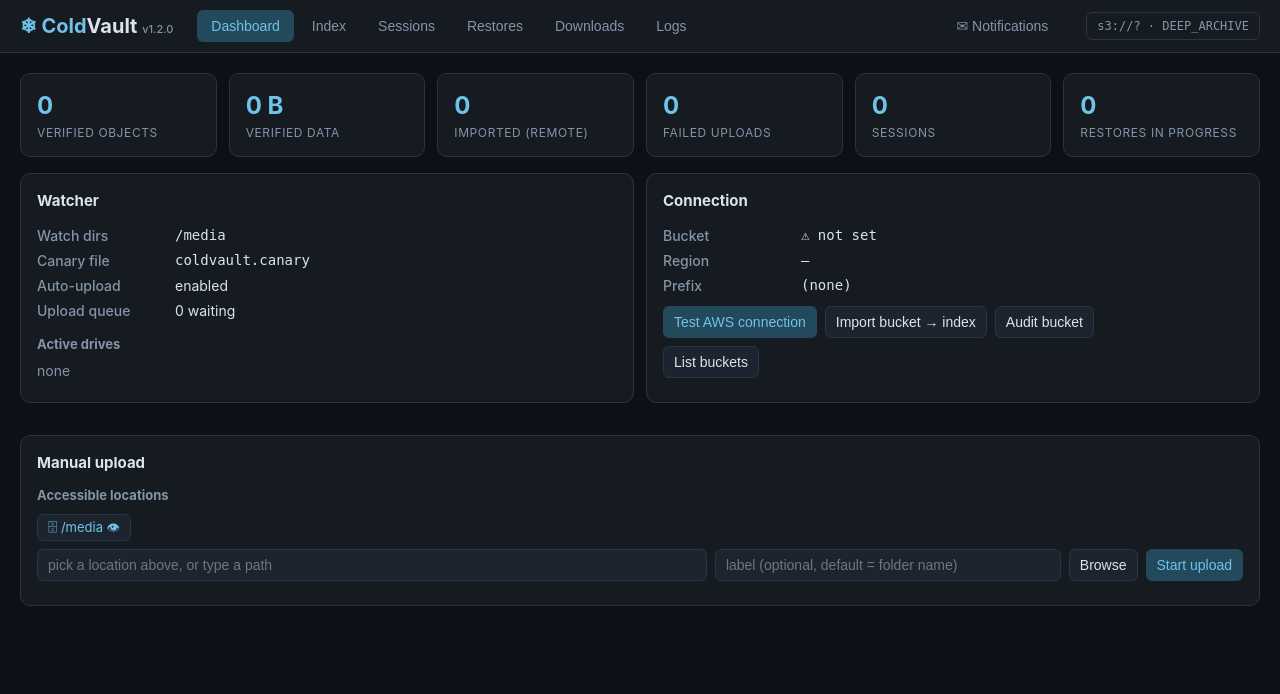
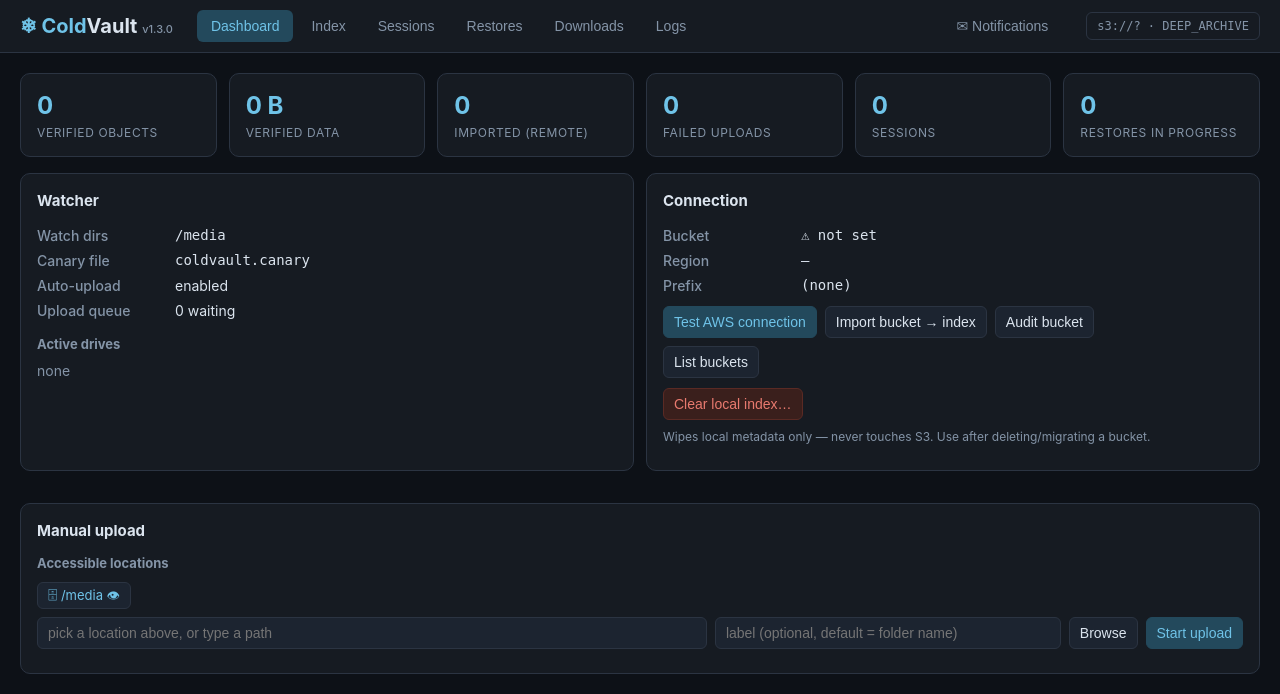
Before and after one commit to tadekus/coldvault, a Flask app: page / in a window 1280 px wide. Shown: the top 694 px of the page. Run offline with Flask 3, Linux system fonts and the light colour scheme; data that the repository does not hold is empty; parts of the project's set-up code (start-up, migrations or seed data) failed here and were passed over.

Commit message:
v1.3.0: clear local index per-bucket or entirely (for bucket migration)
Add /api/index/clear + dashboard 'Clear local index' button to wipe
index metadata for one bucket or the whole database, guarded by a typed
confirmation (bucket name or ALL). Local metadata only — never touches
S3; the active-bucket setting is preserved. Useful when deleting/adding
buckets.

Co-Authored-By: Claude Fable 5 <noreply@anthropic.com>

```diff
--- a/app/db.py
+++ b/app/db.py
@@ -463,6 +463,25 @@ def restored_objects():
         ORDER BY r.bucket, r.key""")
 
 
+# ---- maintenance ----
+
+def clear_index(bucket):
+    """Delete local index metadata. bucket=None/'*' wipes everything (files,
+    sessions, restores, downloads); a name wipes just that bucket. Never touches
+    S3 — only the local database. Settings and the event log are preserved.
+    Returns per-table row counts removed."""
+    counts = {}
+    if bucket in (None, "*", ""):
+        for t in ("files", "restores", "downloads", "sessions", "dl_sessions"):
+            counts[t] = _exec(f"DELETE FROM {t}").rowcount
+    else:
+        counts["files"] = _exec("DELETE FROM files WHERE bucket=?", (bucket,)).rowcount
+        counts["restores"] = _exec("DELETE FROM restores WHERE bucket=?", (bucket,)).rowcount
+        counts["downloads"] = _exec("DELETE FROM downloads WHERE bucket=?", (bucket,)).rowcount
+        counts["sessions"] = _exec("DELETE FROM sessions WHERE bucket=?", (bucket,)).rowcount
+    return counts
+
+
 # ---- restores ----
 
 def add_restore(bucket, key, tier, days, status, error=None):
--- a/app/main.py
+++ b/app/main.py
@@ -123,6 +123,26 @@ def api_set_bucket():
     db.set_setting("bucket", name)
     log_event("INFO", "app", f"active bucket switched to '{name}' (persisted, overrides .env)")
     return jsonify({"ok": True, "bucket": name})
+
+
+@app.post("/api/index/clear")
+def api_index_clear():
+    """Wipe local index metadata for a bucket (or all). Only the local database
+    is affected — S3 objects are never touched. Requires a typed confirmation
+    matching the bucket name (or 'ALL') to prevent accidents."""
+    data = request.get_json(force=True)
+    bucket = (data.get("bucket") or "").strip()
+    confirm = (data.get("confirm") or "").strip()
+    everything = bucket in ("", "*", "ALL")
+    expected = "ALL" if everything else bucket
+    if confirm != expected:
+        return jsonify({"error": f"confirmation must equal '{expected}'"}), 400
+    counts = db.clear_index("*" if everything else bucket)
+    total = sum(counts.values())
+    log_event("WARNING", "app",
+              f"local index cleared for {expected}: {total} row(s) removed {counts}")
+    # If we wiped the active bucket's data, that's fine — the bucket setting stays.
+    return jsonify({"ok": True, "cleared": expected, "counts": counts, "total": total})
 
 
 @app.get("/api/browse/roots")
--- a/app/static/app.js
+++ b/app/static/app.js
@@ -52,6 +52,7 @@ async function loadDashboard() {
   try {
     const [st, stats] = await Promise.all([api("/api/status"), api("/api/stats")]);
     $("#bucketBadge").textContent = `s3://${st.bucket || "?"} · ${st.storage_class}`;
+    $("#bucketBadge").dataset.bucket = st.bucket || "";
 
     const f = stats.files || {};
     const g = k => f[k] || { count: 0, bytes: 0 };
@@ -108,6 +109,28 @@ $("#btnSync").onclick = async () => {
     $("#testResult").textContent = `✔ imported ${r.imported} of ${r.listed} listed objects`;
   } catch (e) {
     $("#testResult").textContent = "✘ " + e.message;
+  }
+};
+
+$("#btnClearIndex").onclick = async () => {
+  const which = prompt(
+    "Clear the LOCAL INDEX (metadata only — this does NOT delete anything from S3).\n\n" +
+    "Type a bucket name to wipe just that bucket's records,\n" +
+    "or type  ALL  to wipe the whole database:", $("#bucketBadge").dataset.bucket || "");
+  if (which === null) return;
+  const val = which.trim();
+  if (!val) return;
+  const everything = val.toUpperCase() === "ALL";
+  const expected = everything ? "ALL" : val;
+  if (!confirm(`Really remove local index records for ${everything ? "ALL buckets" : "bucket '" + val + "'"}?\n` +
+               `This can't be undone (but your S3 data is untouched).`)) return;
+  $("#clearResult").textContent = "clearing…";
+  try {
+    const r = await api("/api/index/clear", { body: { bucket: everything ? "*" : val, confirm: expected } });
+    $("#clearResult").textContent = `✔ cleared ${r.cleared}: ${r.total} record(s) removed`;
+    loadDashboard();
+  } catch (e) {
+    $("#clearResult").textContent = "✘ " + e.message;
   }
 };
 
--- a/app/static/style.css
+++ b/app/static/style.css
@@ -77,6 +77,7 @@ input:focus, select:focus { outline: 1px solid var(--accent); }
 button { cursor: pointer; background: var(--accent-dim); color: var(--accent); border-color: var(--accent-dim); }
 button:hover { filter: brightness(1.2); }
 button.secondary { background: var(--panel2); color: var(--text); border-color: var(--border); }
+button.danger { background: #3a1f1c; color: var(--err); border-color: #5a2a24; }
 button:disabled { opacity: .5; cursor: default; }
 
 .browse { display: flex; flex-wrap: wrap; gap: 6px; margin-top: 8px; }
--- a/app/templates/index.html
+++ b/app/templates/index.html
@@ -50,6 +50,11 @@
       </div>
       <div id="testResult" class="muted"></div>
       <div id="auditResult" class="muted" style="margin-top:6px"></div>
+      <div class="row" style="margin-top:10px">
+        <button id="btnClearIndex" class="danger">Clear local index…</button>
+        <span class="muted" style="font-size:12px">Wipes local metadata only — never touches S3. Use after deleting/migrating a bucket.</span>
+      </div>
+      <div id="clearResult" class="muted"></div>
     </div>
   </div>
 
--- a/app/version.py
+++ b/app/version.py
@@ -1,4 +1,4 @@
 # ColdVault version. Bump on every iteration:
 #   PATCH (x.y.Z) for fixes/tweaks, MINOR (x.Y.0) for new features,
 #   MAJOR (X.0.0) for breaking changes. Add a matching CHANGELOG.md entry.
-VERSION = "1.2.0"
+VERSION = "1.3.0"
```
Also changed, not shown: CHANGELOG.md, README.md.
